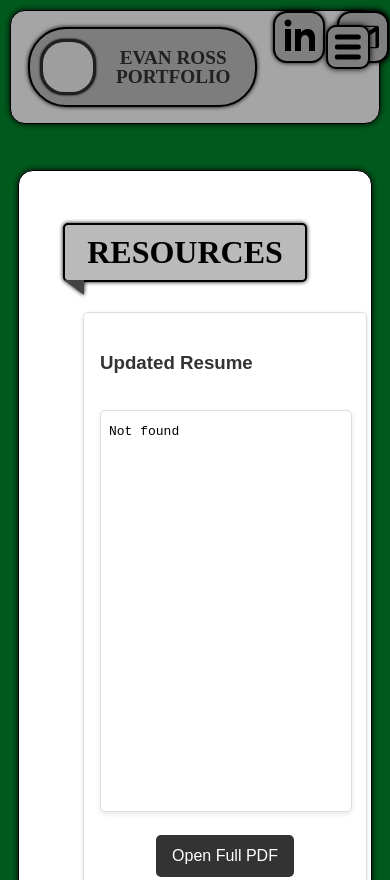
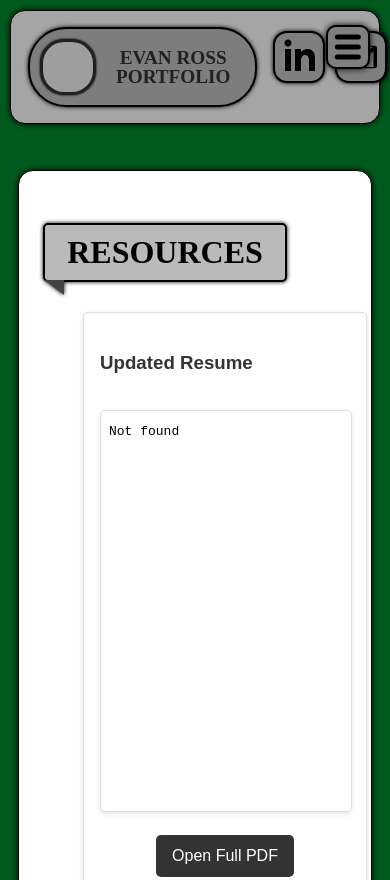
Before and after one commit to evanross14/PortfolioWebsite, a plain HTML site: page index.html in a window 390 px wide. Shown: the top 880 px of the page. Drawn offline with Linux system fonts and the light colour scheme; grey boxes are pictures that could not be loaded.

Commit message:
Feeling close to completing this header
Another Mobile Test

```diff
--- a/style.css
+++ b/style.css
@@ -40,11 +40,13 @@ main h2:hover {
 }
 
 /* Adjust margin for mobile screens */
+/*
 @media (max-width: 768px) {
     main h2 {
         margin-left: -20px;
     }
 }
+*/
 
 main:last-of-type {
     margin-bottom: 10px;
@@ -67,7 +69,6 @@ header {
     left: 0;
     right: 0;
     background-color: rgb(165, 165, 165);
-    /* Slight translucency */
     z-index: 500;
     transition: top 0.3s ease, background-color 0.3s ease;
     margin: 10px;
@@ -134,9 +135,6 @@ header.visible {
         text-align: center;
     }
 
-    .social-icons {
-        transform: scale(90%);
-    }
 }
 
 @media screen and (max-width: 480px) {
@@ -149,9 +147,10 @@ header.visible {
         width: 50px;
     }
 
-    .social-icons{
-        transform: scale(85%);
+    .social-icons {
+        transform: translateY(-10px);
     }
+
 }
 
 
@@ -200,8 +199,7 @@ header.visible {
 .social-icons {
     position: relative;
     display: flex;
-    transform: translateY(-30px);
-    gap: 12px;
+    gap: 10px;
 }
 
 .social-icons a {
```
Also changed, not shown: 2 other files.
